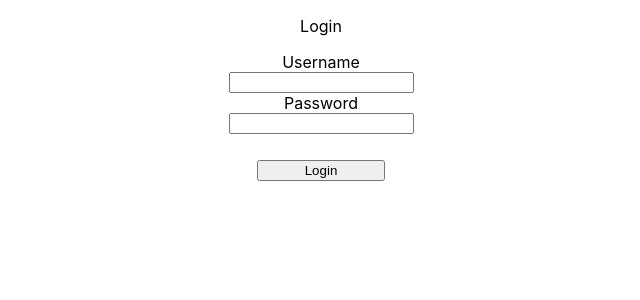
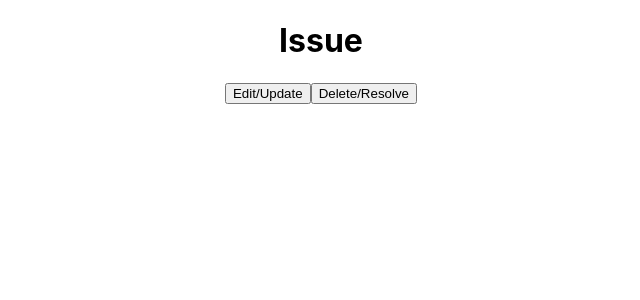
Before and after one commit to Co-Make-2-BW/web2-web3-front-end, a React (Create React App) app in the folder app/: page /issues/1 in a window 1280 px wide. Shown: the top 300 px of the page, without its empty margins (319-959 px from the left). Built offline with nearby package versions, Linux system fonts and the light colour scheme.

Commit message:
added components to display card when clicked, also added buttons to update and delete issues

```diff
--- a/app/src/App.js
+++ b/app/src/App.js
@@ -3,6 +3,9 @@ import './App.css';
 import Login from './components/Login';
 import CardList from './components/CardList';
 import {Switch, Route} from 'react-router-dom';
+
+import Issue from './components/Issue';
+import UpdateForm from './components/UpdateForm';
 
 function App() {
   return (
@@ -12,6 +15,8 @@ function App() {
 
       <Switch>
         <Route exact path = '/dash' component = {CardList}/>
+        <Route exact path = '/issues/:id' component = {Issue}/>
+        <Route exact path = '/update/:id' component = {UpdateForm}/>
         <Route path = '/' component = {Login}/>
       </Switch>
     </div>
--- a/app/src/components/CardList.js
+++ b/app/src/components/CardList.js
@@ -7,12 +7,14 @@ import axios from 'axios';
 
 const Cardlist = styled.div`
 border: solid black 2px;
-display: flex;
+/* display: flex; */
 flex-direction: column;
-// flex-wrap: wrap;
-// justify-content: space-evenly;
+flex-wrap: wrap;
+justify-content: space-evenly;
 align-items: center;
+text-decoration: none;
 `;
+
 
 export default function CardList (props) {
 
@@ -31,7 +33,9 @@ export default function CardList (props) {
         <Cardlist>
             <p>This box is the cardlist Landing Page!</p>
             {cardData.map((item, index) => (
-                <Card data = {item} key = {index}/>
+                <Link key={index.id} to={`/issues/${item.id}`}>
+                    <Card data = {item} key = {index}/>
+                </Link>
             ))}
             <Link to = '/'>
             <button>Home</button>
--- /dev/null
+++ b/app/src/components/Issue.js
@@ -0,0 +1,27 @@
+import React from 'react';
+import { useHistory } from 'react-router-dom';
+
+import IssueCard from './IssueCard'
+
+
+function Issue (props) {
+    console.log('issue props', props)
+
+    const history = useHistory();
+    const handleUpdate = e => {
+        e.preventDefault();
+        history.push(`/update-form/:id`);
+      };
+
+    return (
+    <>
+    <h1>Issue</h1>
+
+        <button onClick={handleUpdate}>Edit/Update</button>
+        <button>Delete/Resolve</button>
+    </>
+
+    )
+};
+
+export default Issue;
--- a/app/src/components/IssueCard.js
+++ b/app/src/components/IssueCard.js
@@ -17,8 +17,6 @@ export default function IssueCard (props) {
             <p>Description: {props.data.desc}</p>
             <p>Upvotes: {props.data.upvotes}/Downvotes: {props.data.downvotes}</p>
             <p>Issue Status: {props.data.resolved}</p>
-            <button>Edit/Update</button>
-            <button>Delete/Resolved</button>
         </Card>
     );
 
--- /dev/null
+++ b/app/src/components/UpdateForm.js
@@ -0,0 +1,12 @@
+import React from 'react';
+
+const UpdateForm = () => {
+
+    return (
+        <>
+        <h2>Update Form</h2>
+        </>
+    )
+};
+
+export default UpdateForm;
```
